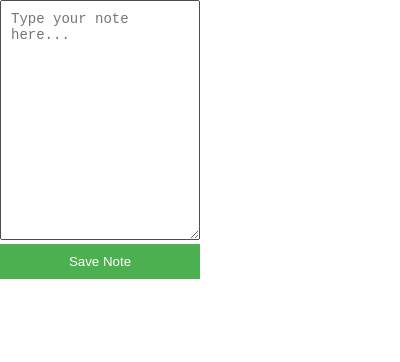
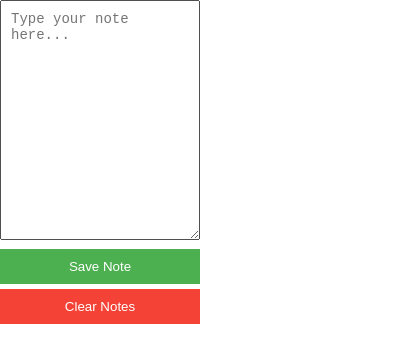
Before and after one commit to Edwin12Raj/Age_Calculator, a browser extension: page quick-notes-extension/popup.html in a window 400 px wide. Drawn offline with Linux system fonts and the light colour scheme.

Commit message:
done changes

```diff
--- a/quick-notes-extension/popup.html
+++ b/quick-notes-extension/popup.html
@@ -9,6 +9,7 @@
 <body>
     <textarea id="noteArea" placeholder="Type your note here..."></textarea>
     <button id="saveNote">Save Note</button>
+    <button id="clearNote" class="clear">Clear Notes</button>
     <script src="./popup.js"></script>
 </body>
 </html>
--- a/quick-notes-extension/popup.js
+++ b/quick-notes-extension/popup.js
@@ -1,6 +1,7 @@
 document.addEventListener('DOMContentLoaded', function () {
     const noteArea = document.getElementById('noteArea');
     const saveButton = document.getElementById('saveNote');
+    const clearButton = document.getElementById('clearNote');
 
     // Load the saved note when the popup opens
     chrome.storage.sync.get(['quickNote'], function (result) {
@@ -16,4 +17,12 @@ document.addEventListener('DOMContentLoaded', function () {
             console.log('Note saved!');
         });
     });
+
+    // Clear the note when the Clear button is clicked
+    clearButton.addEventListener('click', function () {
+        noteArea.value = '';
+        chrome.storage.sync.remove('quickNote', function () {
+            console.log('Note cleared!');
+        });
+    });
 });
--- a/quick-notes-extension/styles.css
+++ b/quick-notes-extension/styles.css
@@ -3,7 +3,7 @@ body {
   margin: 0;
   padding: 0;
   width: 200px;
-  height: 300px;
+  height: 350px;
 }
 textarea {
   width: 100%;
@@ -15,11 +15,15 @@ textarea {
 button {
   width: 100%;
   padding: 10px;
-  background-color: #4caf50;
+  background-color: #4CAF50;
   color: white;
   border: none;
   cursor: pointer;
+  margin-top: 5px;
+}
+button.clear {
+  background-color: #f44336;
 }
 button:hover {
-  background-color: #45a049;
+  opacity: 0.9;
 }
```
